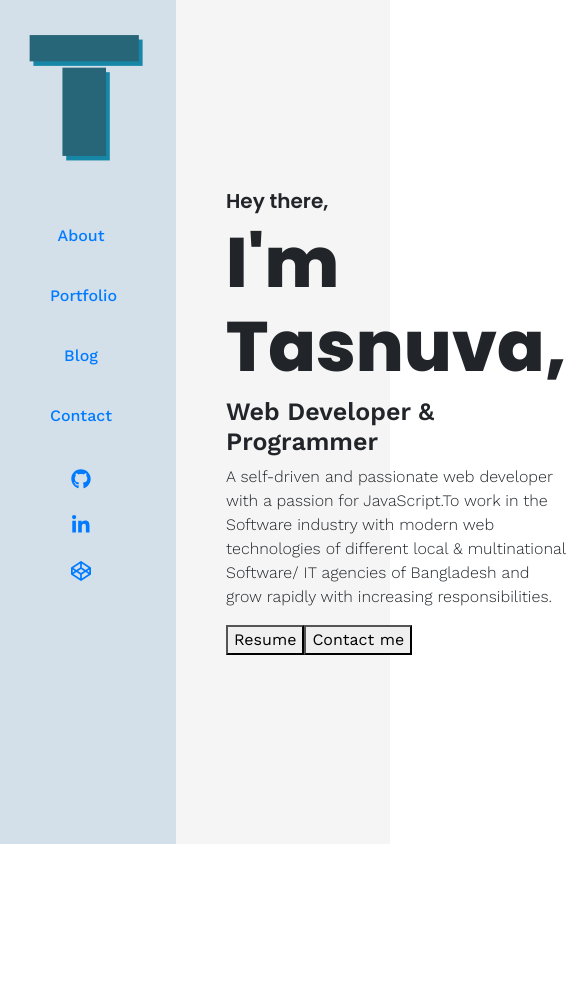
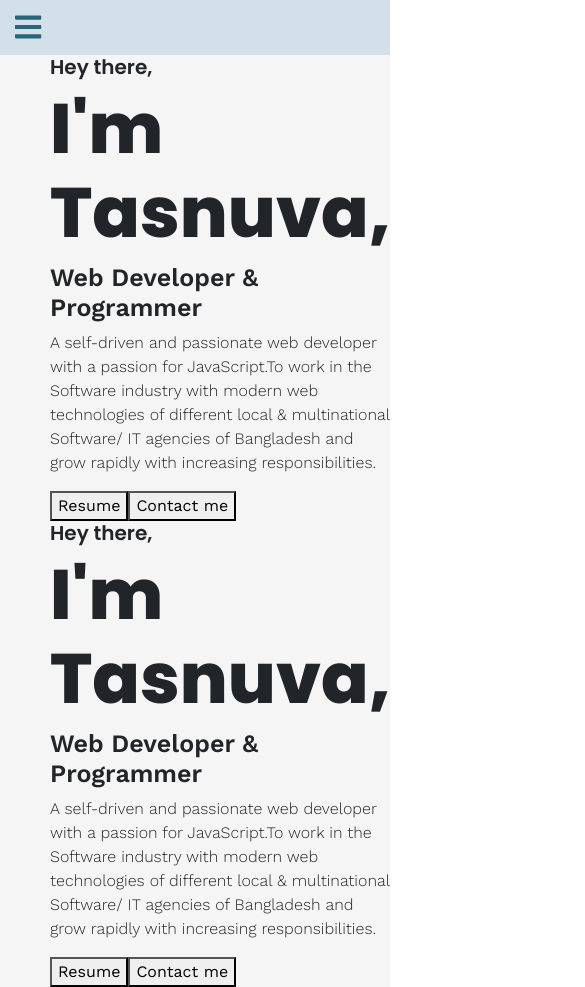
Before and after one commit to tasnuvatina/react-portfolio-website, a React (Create React App) app: page / in a window 390 px wide. Shown: the top 987 px of the page, 585 px wide, since content can reach past the window. Before the commit the page ends 844 px from the top, so only its background shows below. Built offline with nearby package versions, Linux system fonts and the light colour scheme.

Commit message:
making custom navbar

```diff
--- a/src/App.css
+++ b/src/App.css
@@ -1,8 +1,3 @@
-.component-main{
-  position: relative;
-  margin-left: 11rem;
-  /* margin-top: -25px; */
-}
 
 .poppins-font{
   font-family: 'Poppins', sans-serif;
@@ -22,3 +17,41 @@
   font-size: 16px;
   font-weight: 300;
 }
+
+/*****************media quiries**********************/
+@media (max-width: 575.98px) {
+
+
+}
+
+
+@media (min-width: 576px) and (max-width: 767.98px) {
+  .component-main{
+    position: relative;
+
+  }
+ }
+
+
+@media (min-width: 768px) and (max-width: 991.98px) {
+  .component-main{
+    position: relative;
+    margin-left: 11rem;
+  }
+ }
+
+
+@media (min-width: 992px) and (max-width: 1199.98px) {
+  .component-main{
+    position: relative;
+    margin-left: 11rem;
+  }
+ }
+
+
+@media (min-width: 1200px) {
+  .component-main{
+    position: relative;
+    margin-left: 11rem;
+  }
+ }
--- a/src/components/Home/Home.css
+++ b/src/components/Home/Home.css
@@ -1,27 +1,74 @@
-
-.home-main{
+.home-main {
+    align-content: center;
     background-color: #f6f5f5;
     display: grid;
-    grid-template-columns: 1fr 1fr;
-    height: 100vh;
 }
 
-.welcome{
-    width: 100%;
+.welcome {
+
     align-self: center;
     padding: 0px 50px;
 
 }
 
-.welcome>h5{
+.welcome>h5 {
     font-size: 20px;
     font-weight: 600;
 }
-.welcome>h1{
+
+.welcome>h1 {
     font-size: 70px;
     font-weight: 800;
 }
-.welcome>h2{
+
+.welcome>h2 {
     font-size: 25px;
     font-weight: 600;
 }
+
+/***************media quiry ****************************/
+@media (max-width: 575.98px) {
+    .home-main {
+        grid-template-columns: 1fr;
+
+    }
+}
+
+
+@media (min-width: 576px) and (max-width: 767.98px) {
+    .home-main {
+        grid-template-columns: 1fr;
+        margin: 30px 20px;
+    }
+}
+
+
+@media (min-width: 768px) and (max-width: 865px) {
+    .home-main {
+        grid-template-columns: 1fr;
+        margin: 30px;
+    }
+}
+
+@media (min-width: 864.99px) and (max-width: 991.98px) {
+    .home-main {
+        grid-template-columns: 1fr;
+        margin: 50px;
+    }
+}
+
+
+@media (min-width: 992px) and (max-width: 1199.98px) {
+    .home-main {
+        grid-template-columns: 1fr;
+        margin: 100px;
+    }
+}
+
+
+@media (min-width: 1200px) {
+    .home-main {
+        grid-template-columns: 1fr 1fr;
+        height: 100vh;
+    }
+}
--- a/src/components/Home/Home.js
+++ b/src/components/Home/Home.js
@@ -17,6 +17,16 @@ const Home = () => {
                                 <Link to ='/contact'><button className="work-sans-font">Contact me</button></Link>
                             </div>
                     </div>
+                    <div className='welcome'>
+                            <h5 className="poppins-font">Hey there,</h5>
+                            <h1 className="poppins-font">I'm Tasnuva,</h1>
+                            <h2 className="work-sans-font">Web Developer & Programmer</h2>
+                            <p className="work-sans-font all-p">A self-driven and passionate web developer with a passion for JavaScript.To work in the Software industry with modern web technologies of different local & multinational Software/ IT agencies of Bangladesh and grow rapidly with increasing responsibilities.</p>
+                            <div>
+                                <a href={resume} download><button className="work-sans-font">Resume</button></a>
+                                <Link to ='/contact'><button className="work-sans-font">Contact me</button></Link>
+                            </div>
+                    </div>
                     <div className='home-animation'></div>
             </div>
         </div>
--- a/src/components/Navbar/Navbar.css
+++ b/src/components/Navbar/Navbar.css
@@ -1,5 +1,20 @@
+.bars{
+    align-self: flex-end;
+    background-color: #d3e0ea;
+    padding-right: 30px;
+    z-index: 50;
+}
+.bars>button{
+    background-color: #d3e0ea;
+    color: #276678;
+    border: 0;
+    outline: 0;
+    font-size: 30px;
+    padding: 5px 15px;
+    border-radius: 5px;
+}
+
 .navbar-main{
-    width: 11rem;
     background-color: #d3e0ea;
     height: 100vh;
     position: fixed;
@@ -25,6 +40,7 @@
     padding: 0;
 }
 
+
 .nav-main{
     text-align: center;
     width: 11rem;
@@ -41,10 +57,70 @@
     padding: 10px 0;
 }
 .nav-link{
+    color: #1687a7;
     text-decoration: none;
+    -webkit-transform: scale(1);
+	transform: scale(1);
+	-webkit-transition: .3s ease-in-out;
+	transition: .3s ease-in-out;
+}
+.nav-link:hover {
+    color: #276678;
+	-webkit-transform: scale(1.5);
+	transform: scale(1.5);
 }
 
 .nav-icon{
     padding: 8px;
     font-size: 20px;
 }
+/***************media query **************************/
+
+@media (max-width: 575.98px) {
+    .bars{
+        display: block;
+    }
+    .navbar-main{
+        width: 100vw;
+    }
+}
+
+
+@media (min-width: 576px) and (max-width: 767.98px) {
+    .bars{
+        display: block;
+    }
+    .navbar-main{
+        width: 100vw;
+    }
+ }
+
+
+@media (min-width: 768px) and (max-width: 991.98px) {
+    .bars{
+        display: none;
+    }
+    .navbar-main{
+        width: 11rem;
+    }
+ }
+
+
+@media (min-width: 992px) and (max-width: 1199.98px) {
+    .bars{
+        display: none;
+    }
+    .navbar-main{
+        width: 11rem;
+    }
+ }
+
+
+@media (min-width: 1200px) {
+    .bars{
+        display: none;
+    }
+    .navbar-main{
+        width: 11rem;
+    }
+ }
--- a/src/components/Navbar/Navbar.js
+++ b/src/components/Navbar/Navbar.js
@@ -1,14 +1,26 @@
-import React from "react";
+import React, { useState } from "react";
 import { NavLink } from "react-router-dom";
 import "./Navbar.css";
 import logo from "../../images/logo.png";
-import { library } from '@fortawesome/fontawesome-svg-core'
-import { FontAwesomeIcon } from '@fortawesome/react-fontawesome'
-import { faCodepen, faGithub, faLinkedinIn } from '@fortawesome/free-brands-svg-icons'
+import { library } from "@fortawesome/fontawesome-svg-core";
+import { FontAwesomeIcon } from "@fortawesome/react-fontawesome";
+import {
+  faCodepen,
+  faGithub,
+  faLinkedinIn,
+} from "@fortawesome/free-brands-svg-icons";
+import { faBars } from "@fortawesome/free-solid-svg-icons";
+const Navbar = () => {
+  let [isNavOpen, setIsNavOpen] = useState(false);
+  return (
+    <div>
+    <div className="bars">
+          <button onClick={() => setIsNavOpen(!isNavOpen)}>
+            <FontAwesomeIcon icon={faBars} />
+          </button>
+        </div>
+      <div className="navbar-main" style={{display:"none"}}>
 
-const Navbar = () => {
-  return (
-    <div className="navbar-main">
         <div>
           <div>
             <NavLink to="/">
@@ -16,28 +28,57 @@ const Navbar = () => {
             </NavLink>
           </div>
           <div>
-          <nav className="nav-main">
+            <nav className="nav-main nav-width">
               <ul className="nav-ul work-sans-font">
                 <li className="nav-list">
-                <NavLink className="nav-link" to="/about">About</NavLink>
+                  <NavLink className="nav-link" to="/about">
+                    About
+                  </NavLink>
                 </li>
                 <li className="nav-list">
-                <NavLink className="nav-link" to="/portfolio">Portfolio</NavLink>
+                  <NavLink className="nav-link" to="/portfolio">
+                    Portfolio
+                  </NavLink>
                 </li>
                 <li className="nav-list">
-                <NavLink className="nav-link" to="/blog">Blog</NavLink>
+                  <NavLink className="nav-link" to="/blog">
+                    Blog
+                  </NavLink>
                 </li>
                 <li className="nav-list">
-                <NavLink className="nav-link" to="/contact">Contact</NavLink>
+                  <NavLink className="nav-link" to="/contact">
+                    Contact
+                  </NavLink>
                 </li>
                 <li className="nav-list">
-              <a className="nav-link nav-icon" href="https://github.com/tasnuvatina" target='_blank' rel='norefferer'><FontAwesomeIcon icon={faGithub} /></a>
-                <a className="nav-link nav-icon" href="https://www.linkedin.com/in/tasnuva-rahman/" target='_blank' rel='norefferer'><FontAwesomeIcon icon={faLinkedinIn} /></a>
-                <a className="nav-link nav-icon" href="https://codepen.io/tasnuvarahman" target='_blank' rel='norefferer'><FontAwesomeIcon icon={faCodepen} /></a>
-
+                  <a
+                    className="nav-link nav-icon"
+                    href="https://github.com/tasnuvatina"
+                    target="_blank"
+                    rel="norefferer"
+                  >
+                    <FontAwesomeIcon icon={faGithub} />
+                  </a>
+                  <a
+                    className="nav-link nav-icon"
+                    href="https://www.linkedin.com/in/tasnuva-rahman/"
+                    target="_blank"
+                    rel="norefferer"
+                  >
+                    <FontAwesomeIcon icon={faLinkedinIn} />
+                  </a>
+                  <a
+                    className="nav-link nav-icon"
+                    href="https://codepen.io/tasnuvarahman"
+                    target="_blank"
+                    rel="norefferer"
+                  >
+                    <FontAwesomeIcon icon={faCodepen} />
+                  </a>
                 </li>
               </ul>
             </nav>
+          </div>
         </div>
       </div>
     </div>
```
Lines whose indentation alone changed are shown as unchanged.
